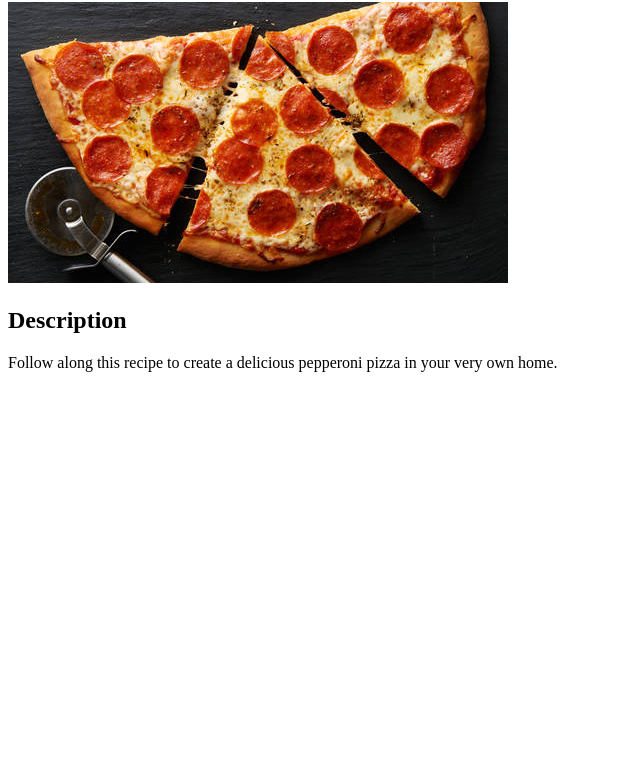
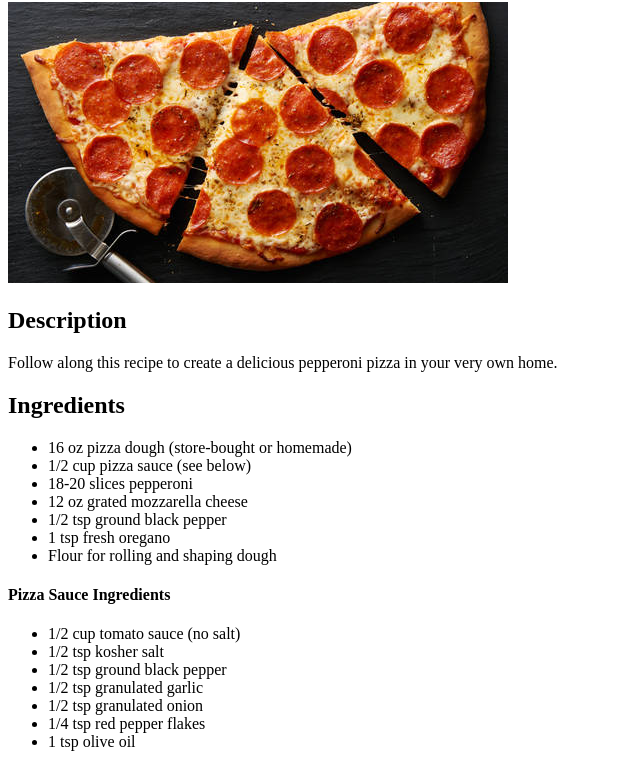
Before and after one commit to tfune/odin-recipes, a plain HTML site: page recipes/pizza.html in a window 1280 px wide. Shown: the part 78-845 px from the top of the page, without its empty margins (0-640 px from the left). Before the commit the page ends 800 px from the top, so only its background shows below. Drawn offline with Linux system fonts and the light colour scheme.

Commit message:
Add ingredients list to pizza recipe page

```diff
--- a/recipes/pizza.html
+++ b/recipes/pizza.html
@@ -12,5 +12,26 @@
 
         <h2>Description</h2>
         <p>Follow along this recipe to create a delicious pepperoni pizza in your very own home.</p>
+
+        <h2>Ingredients</h2>
+        <ul>
+            <li>16 oz pizza dough (store-bought or homemade)</li>
+            <li>1/2 cup pizza sauce (see below)</li>
+            <li>18-20 slices pepperoni</li>
+            <li>12 oz grated mozzarella cheese</li>
+            <li>1/2 tsp ground black pepper</li>
+            <li>1 tsp fresh oregano</li>
+            <li>Flour for rolling and shaping dough</li>
+        </ul>
+        <h4>Pizza Sauce Ingredients</h4>
+        <ul>
+            <li>1/2 cup tomato sauce (no salt)</li>
+            <li>1/2 tsp kosher salt</li>
+            <li>1/2 tsp ground black pepper</li>
+            <li>1/2 tsp granulated garlic</li>
+            <li>1/2 tsp granulated onion</li>
+            <li>1/4 tsp red pepper flakes</li>
+            <li>1 tsp olive oil</li>
+        </ul>
     </body>
 </html>
```
